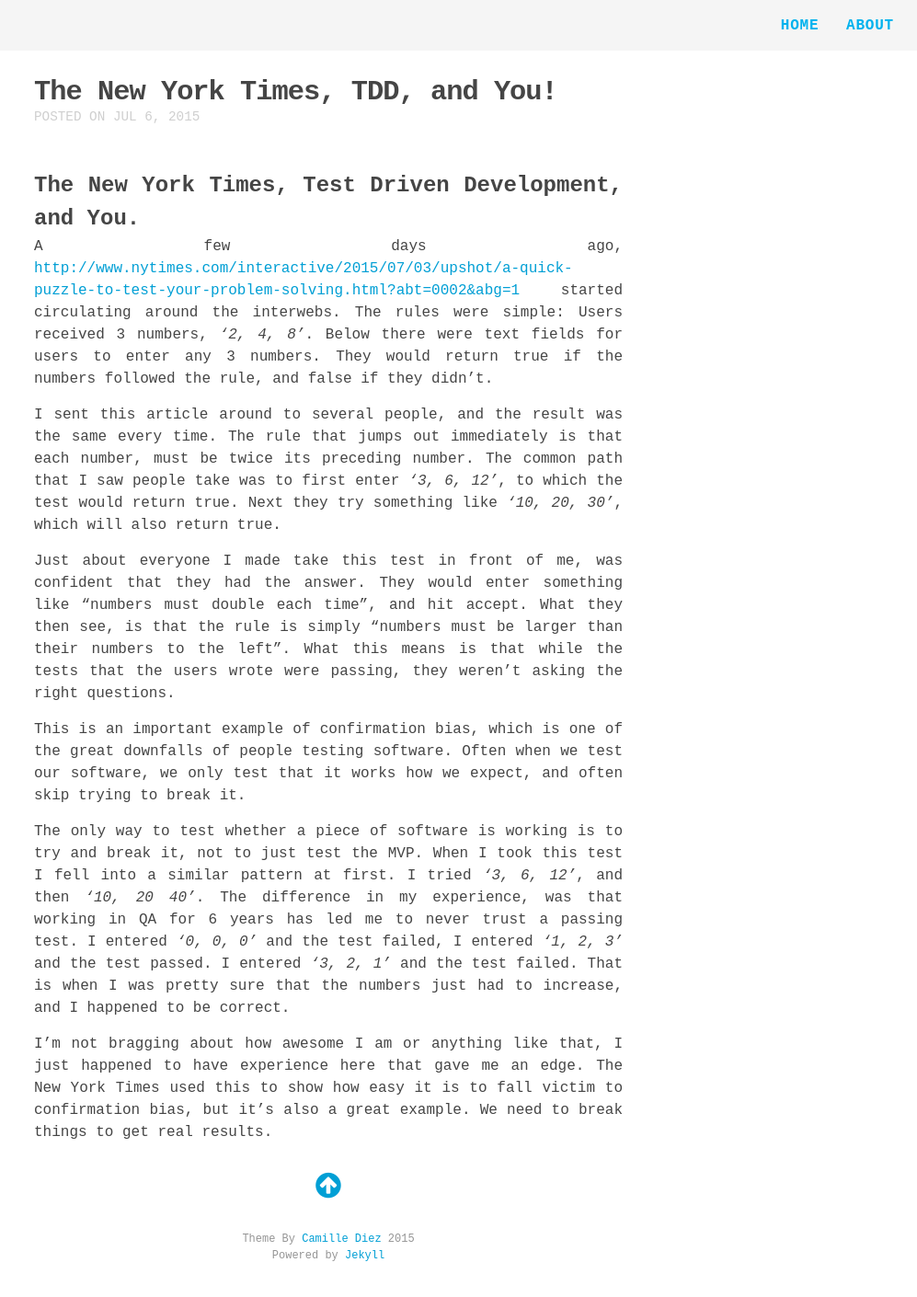
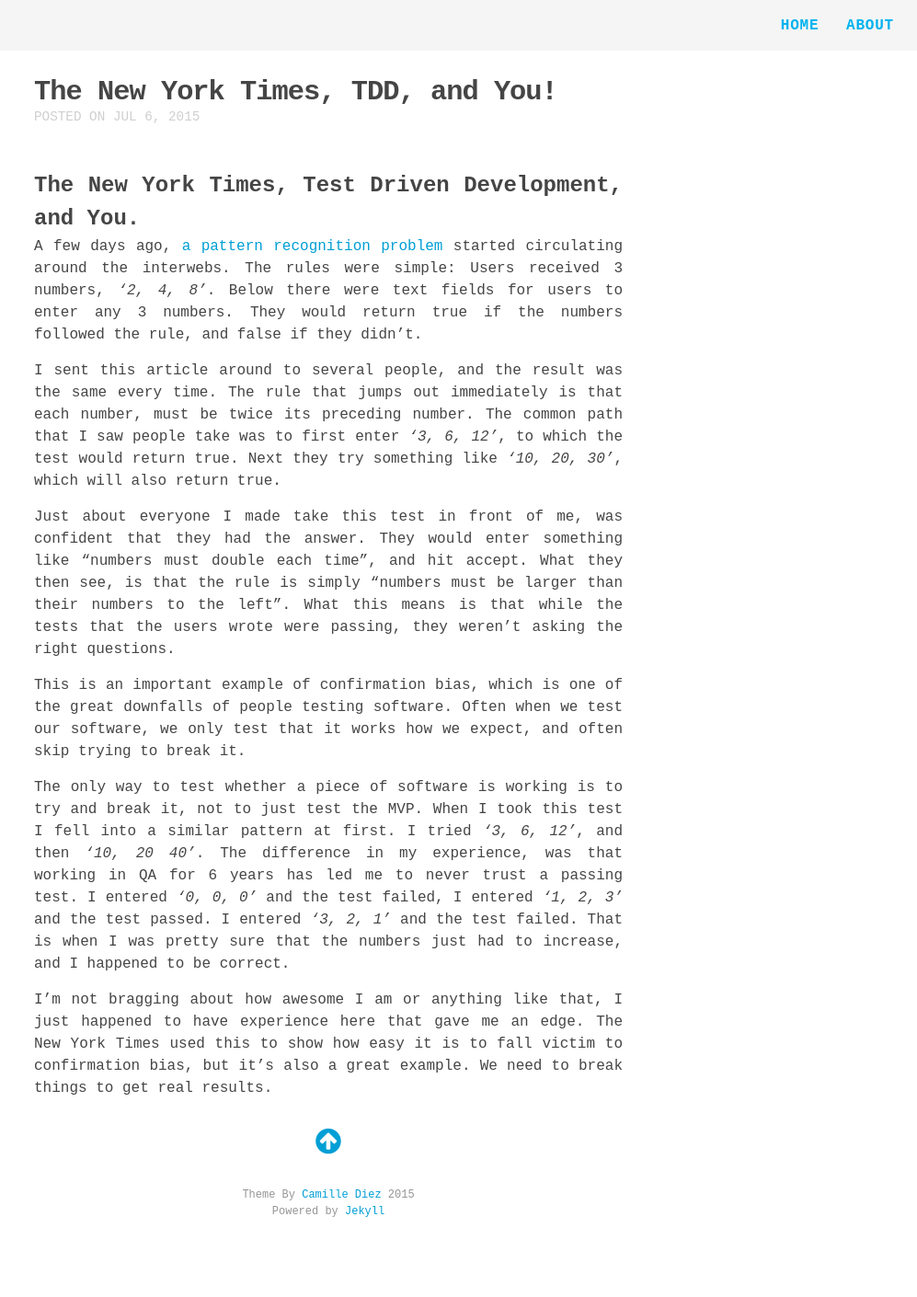
Before and after one commit to Ryan-McBride/oldblog, a Jekyll site: the page built from _posts/2015-07-06-tdd.markdown, in a window 1280 px wide. Shown: the whole page at 92% size, without its empty margins (283-1280 px from the left). Built offline with Jekyll 4.4.1, drawn with Linux system fonts in a browser that asks for light colours; nearby versions of some CDN libraries; Markdown is read by kramdown in place of the engine named in the settings; after the commit the page ends 1362 px from its top, so only the background shows below that.

Commit message:
Update 2015-07-06-tdd.markdown

```diff
--- a/_posts/2015-07-06-tdd.markdown
+++ b/_posts/2015-07-06-tdd.markdown
@@ -7,7 +7,7 @@
 
 ## The New York Times, Test Driven Development, and You.
 
-A few days ago, [http://www.nytimes.com/interactive/2015/07/03/upshot/a-quick-puzzle-to-test-your-problem-solving.html?abt=0002&abg=1](a pattern recognition problem) started circulating around the interwebs. The rules were simple: Users received 3 numbers, _'2, 4, 8'_. Below there were text fields for users to enter any 3 numbers. They would return true if the numbers followed the rule, and false if they didn't.
+A few days ago, [a pattern recognition problem](http://www.nytimes.com/interactive/2015/07/03/upshot/a-quick-puzzle-to-test-your-problem-solving.html?abt=0002&abg=1) started circulating around the interwebs. The rules were simple: Users received 3 numbers, _'2, 4, 8'_. Below there were text fields for users to enter any 3 numbers. They would return true if the numbers followed the rule, and false if they didn't.
 
 I sent this article around to several people, and the result was the same every time. The rule that jumps out immediately is that each number, must be twice its preceding number. The common path that I saw people take was to first enter _'3, 6, 12'_, to which the test would return true. Next they try something like _'10, 20, 30'_, which will also return true.
 
```
